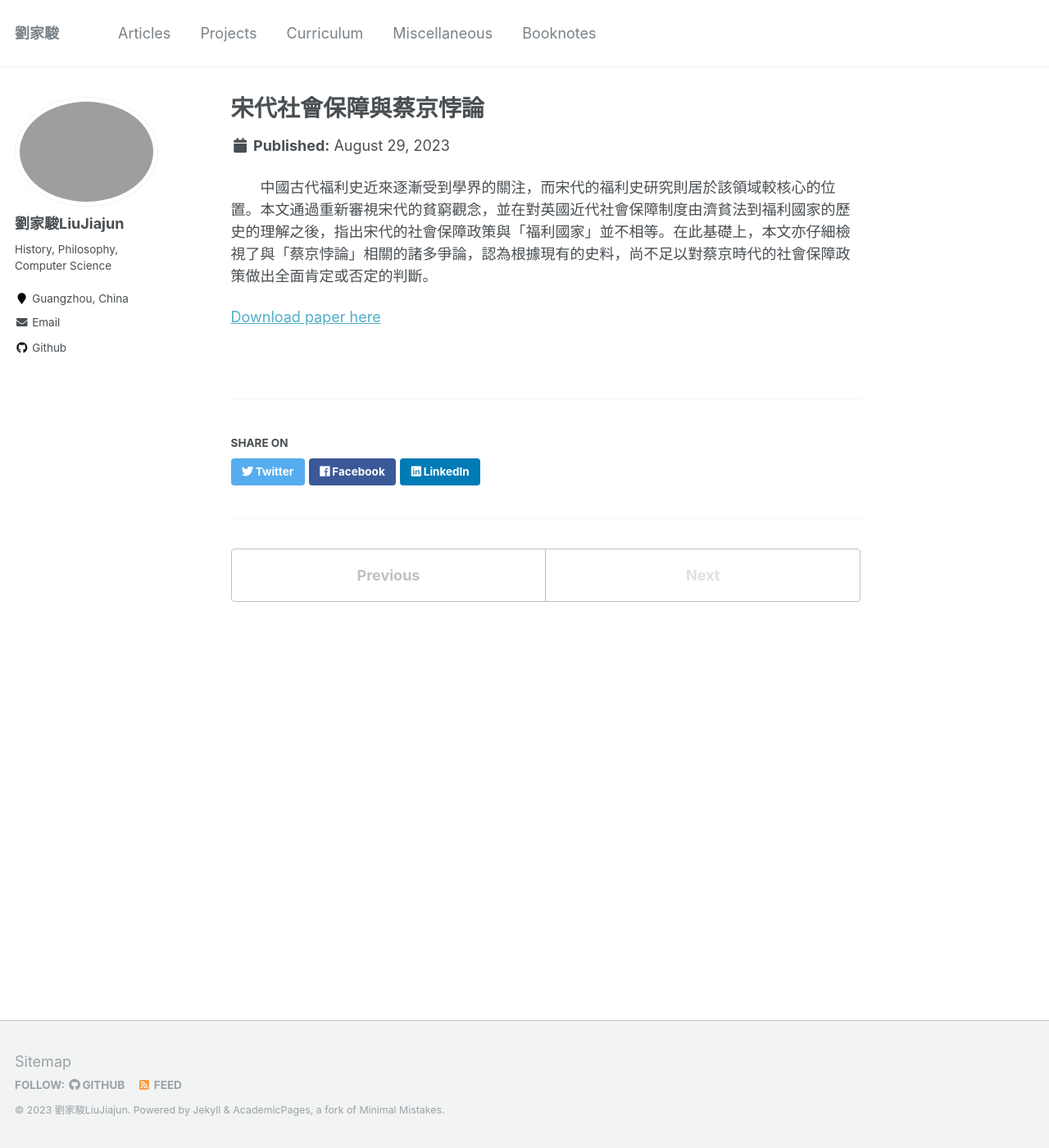
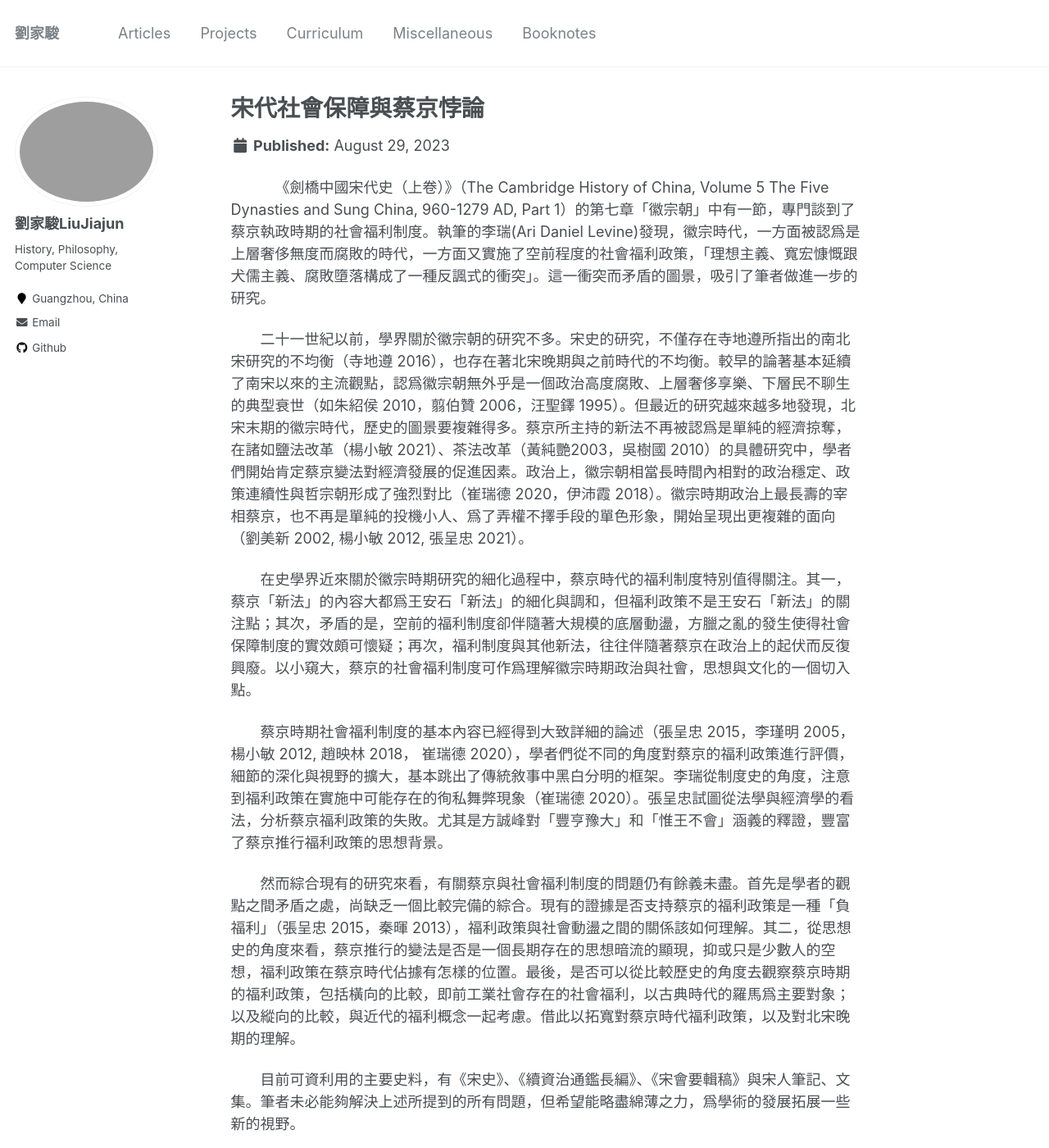
Before and after one commit to Leon-Liu228/Leon-Liu228.github.io, a Jekyll site: the page built from _publications/paper-3.md, in a window 1280 px wide and 1400 px high. Shown: the whole window at 82% size. Built offline with Jekyll 4.4.1, drawn with Linux system fonts in a browser that asks for light colours; some of the changed text lies outside the part shown.

Commit message:
Add files via upload

```diff
--- a/_publications/paper-3.md
+++ b/_publications/paper-3.md
@@ -9,6 +9,54 @@ paperurl: 'http://leon-liu228.github.io/files/宋代社会保障与蔡京悖论.
 
 ---
 
- &emsp;&emsp;中國古代福利史近來逐漸受到學界的關注，而宋代的福利史研究則居於該領域較核心的位置。本文通過重新審視宋代的貧窮觀念，並在對英國近代社會保障制度由濟貧法到福利國家的歷史的理解之後，指出宋代的社會保障政策與「福利國家」並不相等。在此基礎上，本文亦仔細檢視了與「蔡京悖論」相關的諸多爭論，認為根據現有的史料，尚不足以對蔡京時代的社會保障政策做出全面肯定或否定的判斷。
+ &emsp;&emsp;&emsp;《劍橋中國宋代史（上卷）》（The Cambridge History of China, Volume 5 The Five Dynasties and Sung China, 960-1279 AD, Part 1）的第七章「徽宗朝」中有一節，專門談到了蔡京執政時期的社會福利制度。執筆的李瑞(Ari Daniel Levine)發現，徽宗時代，一方面被認爲是上層奢侈無度而腐敗的時代，一方面又實施了空前程度的社會福利政策，「理想主義、寬宏慷慨跟犬儒主義、腐敗墮落構成了一種反諷式的衝突」。這一衝突而矛盾的圖景，吸引了筆者做進一步的研究。
+
+&emsp;&emsp;二十一世紀以前，學界關於徽宗朝的研究不多。宋史的研究，不僅存在寺地遵所指出的南北宋研究的不均衡（寺地遵 2016），也存在著北宋晚期與之前時代的不均衡。較早的論著基本延續了南宋以來的主流觀點，認爲徽宗朝無外乎是一個政治高度腐敗、上層奢侈享樂、下層民不聊生的典型衰世（如朱紹侯 2010，翦伯贊 2006，汪聖鐸 1995）。但最近的研究越來越多地發現，北宋末期的徽宗時代，歷史的圖景要複雜得多。蔡京所主持的新法不再被認爲是單純的經濟掠奪，在諸如鹽法改革（楊小敏 2021）、茶法改革（黃純艷2003，吳樹國 2010）的具體研究中，學者們開始肯定蔡京變法對經濟發展的促進因素。政治上，徽宗朝相當長時間內相對的政治穩定、政策連續性與哲宗朝形成了強烈對比（崔瑞德 2020，伊沛霞 2018）。徽宗時期政治上最長壽的宰相蔡京，也不再是單純的投機小人、爲了弄權不擇手段的單色形象，開始呈現出更複雜的面向（劉美新 2002, 楊小敏 2012, 張呈忠 2021）。
+
+&emsp;&emsp;在史學界近來關於徽宗時期研究的細化過程中，蔡京時代的福利制度特別值得關注。其一，蔡京「新法」的內容大都爲王安石「新法」的細化與調和，但福利政策不是王安石「新法」的關注點；其次，矛盾的是，空前的福利制度卻伴隨著大規模的底層動盪，方臘之亂的發生使得社會保障制度的實效頗可懷疑；再次，福利制度與其他新法，往往伴隨著蔡京在政治上的起伏而反復興廢。以小窺大，蔡京的社會福利制度可作爲理解徽宗時期政治與社會，思想與文化的一個切入點。
+
+&emsp;&emsp;蔡京時期社會福利制度的基本內容已經得到大致詳細的論述（張呈忠 2015，李瑾明 2005，楊小敏 2012, 趙映林 2018， 崔瑞德 2020），學者們從不同的角度對蔡京的福利政策進行評價，細節的深化與視野的擴大，基本跳出了傳統敘事中黑白分明的框架。李瑞從制度史的角度，注意到福利政策在實施中可能存在的徇私舞弊現象（崔瑞德 2020）。張呈忠試圖從法學與經濟學的看法，分析蔡京福利政策的失敗。尤其是方誠峰對「豐亨豫大」和「惟王不會」涵義的釋證，豐富了蔡京推行福利政策的思想背景。
+
+&emsp;&emsp;然而綜合現有的研究來看，有關蔡京與社會福利制度的問題仍有餘義未盡。首先是學者的觀點之間矛盾之處，尚缺乏一個比較完備的綜合。現有的證據是否支持蔡京的福利政策是一種「負福利」（張呈忠 2015，秦暉 2013），福利政策與社會動盪之間的關係該如何理解。其二，從思想史的角度來看，蔡京推行的變法是否是一個長期存在的思想暗流的顯現，抑或只是少數人的空想，福利政策在蔡京時代佔據有怎樣的位置。最後，是否可以從比較歷史的角度去觀察蔡京時期的福利政策，包括橫向的比較，即前工業社會存在的社會福利，以古典時代的羅馬爲主要對象；以及縱向的比較，與近代的福利概念一起考慮。借此以拓寬對蔡京時代福利政策，以及對北宋晚期的理解。
+
+&emsp;&emsp;目前可資利用的主要史料，有《宋史》、《續資治通鑑長編》、《宋會要輯稿》與宋人筆記、文集。筆者未必能夠解決上述所提到的所有問題，但希望能略盡綿薄之力，爲學術的發展拓展一些新的視野。
+
+參考文獻
+
+-----
+
+> 崔瑞德 主編.2020.《劍橋中國宋代史（上卷）》.北京：中國社會科學出版社.
+>
+> 寺地遵.2016.《南宋初期政治史研究》.上海：復旦大學出版社.
+>
+> 朱紹侯 主編.2010.《中國古代史（第五版）》.福州：福建人民出版社.
+>
+> 翦伯贊 主編.2006.《中國史綱要》.北京：北京大學出版社.
+>
+> 汪聖鐸.1995.《兩宋財政史》.北京：中華書局.
+>
+> 伊沛霞.2018.《宋徽宗》.桂林：廣西師範大學出版社.
+>
+> 方誠峰.2015.《北宋晚期的政治體制與政治文化》.北京：北京大學出版社.
+>
+> 楊小敏.2012.《蔡京、蔡卞與北宋晚期政局研究》.北京：中國社科出版社.
+>
+> 楊小敏.2021.「蔡京鹽法改革與北宋中央財政集權.」《中州學刊》.3：119-125.
+>
+> 吳樹國.2010.「北宋蔡京茶法改革新論.」《史學集刊》.6：54-60.
+>
+> 黃純艷.2003.「論蔡京茶法改革.」《中國經濟史研究》.1：106-115.
+>
+> 劉美新.2002.《蔡京與宋徽宗朝之政局》.暨南大學碩士學位論文.
+>
+> 張呈忠.2021.「蔡京與北宋後期的役法變革.」《安徽史學》.6：18-26.
+>
+> 張呈忠.2015.「宋代社會福利史研究的整體回顧.」《史林》.6：204-215.
+>
+> 秦暉.2013.「福利的『高低』、『正負』與中國的轉型.」《二十一世紀》.10：4-24.
+>
+> 李瑾明.2005.「宋代社會救濟制度的運作和國家權力.」《中國史研究》.3：125-136.
+>
+> 趙映林.2018.「宋代社會保障救濟制度述略.」《史壇縱論》.2：64-71.
 
 [Download paper here](http://leon-liu228.github.io/files/宋代社会保障与蔡京悖论.pdf)
```
